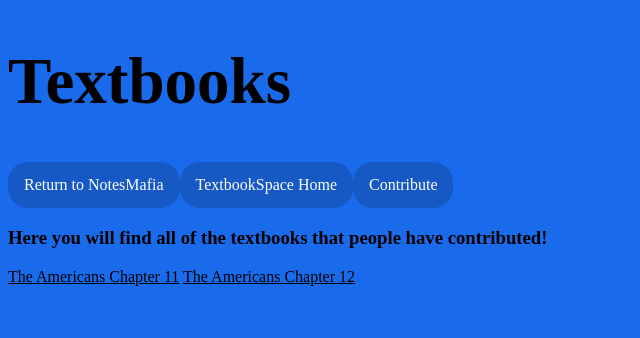
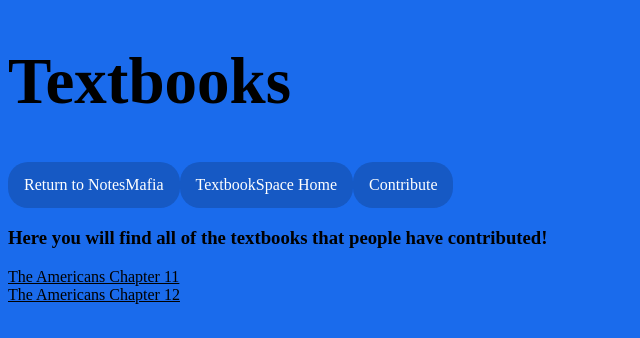
Before and after one commit to Qtechinnovation/TextbookSpace, a plain HTML site: page textbooks.html in a window 1280 px wide. Shown: the whole page, without its empty margins (0-640 px from the left). Drawn offline with Linux system fonts and the light colour scheme.

Commit message:
added temporary spacing to pdf list

```diff
--- a/textbooks.html
+++ b/textbooks.html
@@ -45,7 +45,7 @@
             <li><a href="https://qtechinnovation.github.io/NotesMafia/contribute.html">Contribute</a></li>
         </ul>
         <h3>Here you will find all of the textbooks that people have contributed!</h3>
-        <a href="Assets/The Americans Chapter 11.pdf">The Americans Chapter 11</a>
+        <a href="Assets/The Americans Chapter 11.pdf">The Americans Chapter 11</a><br>
         <a href="Assets/Chapter 12 The Americans.pdf">The Americans Chapter 12</a>
     </body>
 </html>
```
